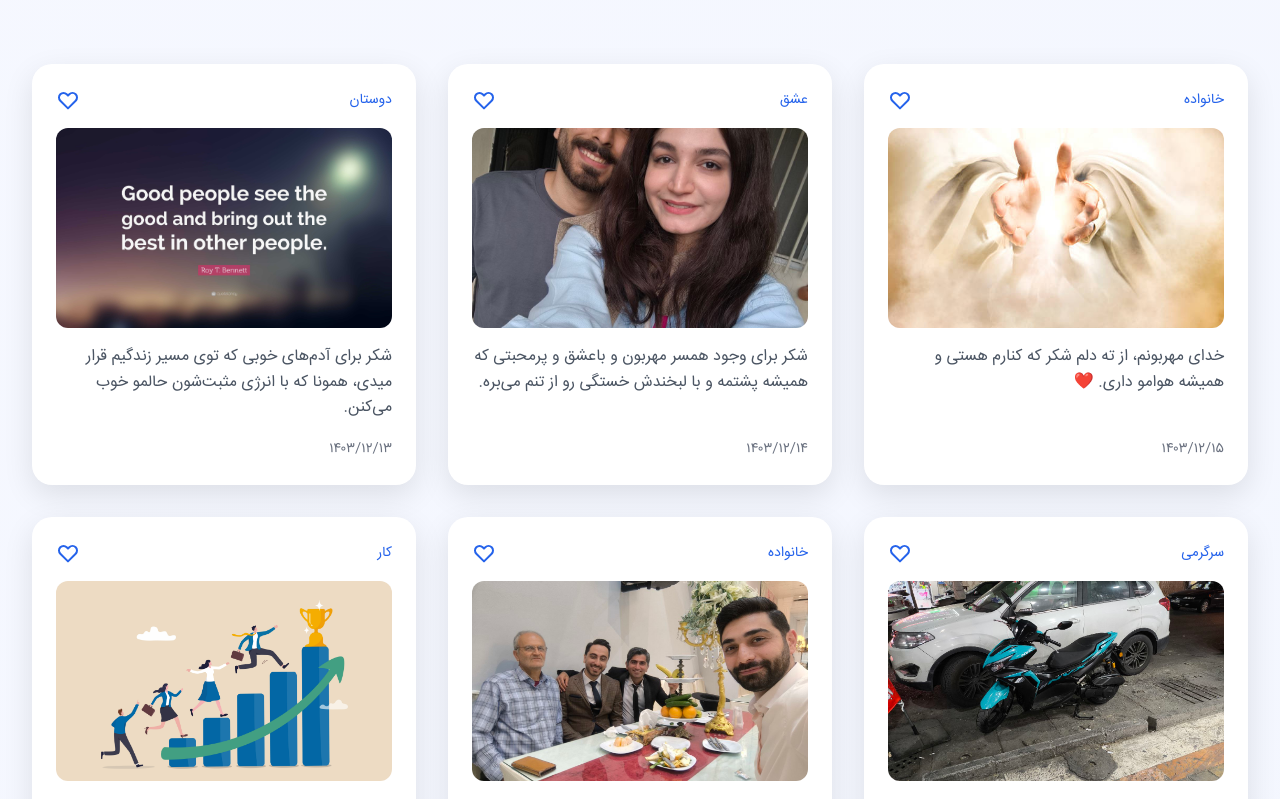
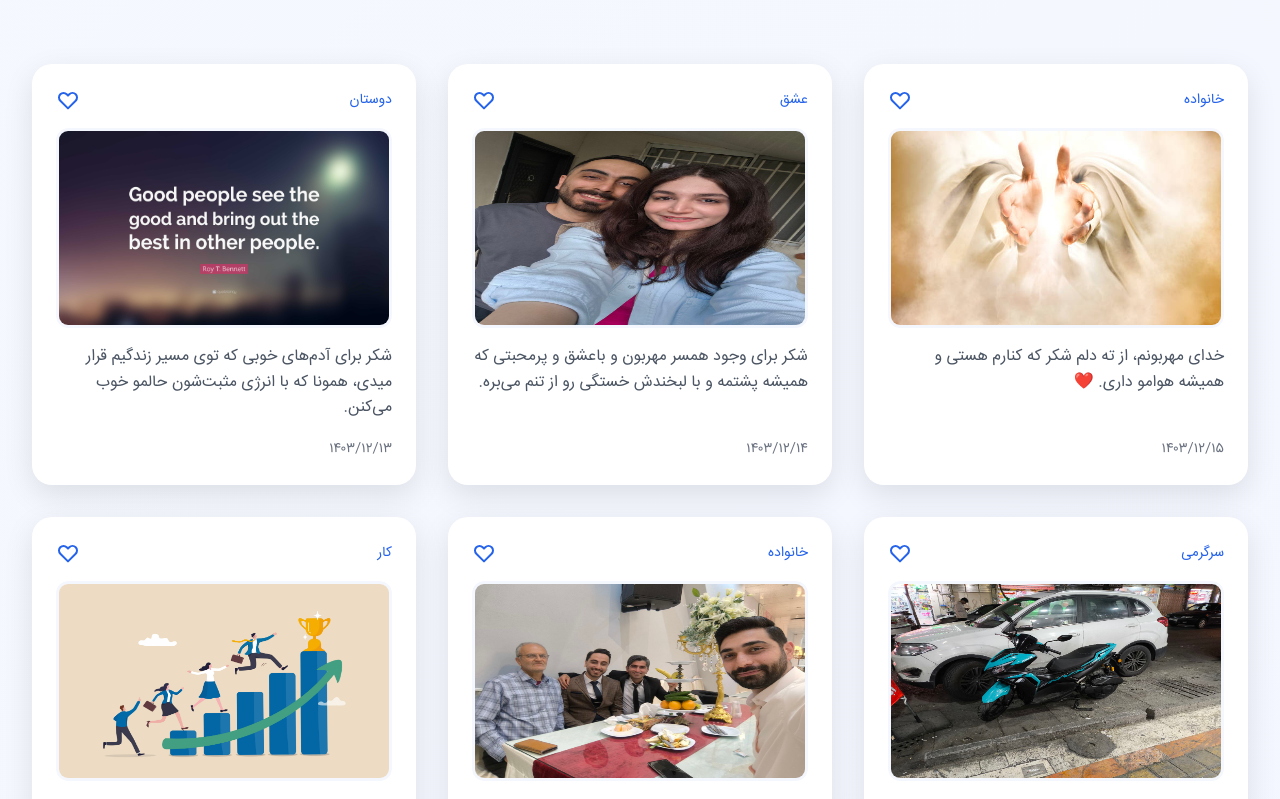
Before and after one commit to sob-hon/daily-thanksgiving, a Next.js app: page / in a window 1280 px wide. Shown: the part 800-1599 px from the top of the page. Built offline with nearby package versions, Linux system fonts and the light colour scheme.

Commit message:
style: add border to images and make them fill the container

```diff
--- a/src/components/card/card.module.css
+++ b/src/components/card/card.module.css
@@ -80,8 +80,10 @@
 .image {
   width: 100%;
   height: 100%;
-  object-fit: cover;
+  object-fit: fill;
   transition: transform 0.3s ease;
+  border: 3px solid #f5f7ff;
+  border-radius: 12px;
 }
 
 .card:hover .image {
```
